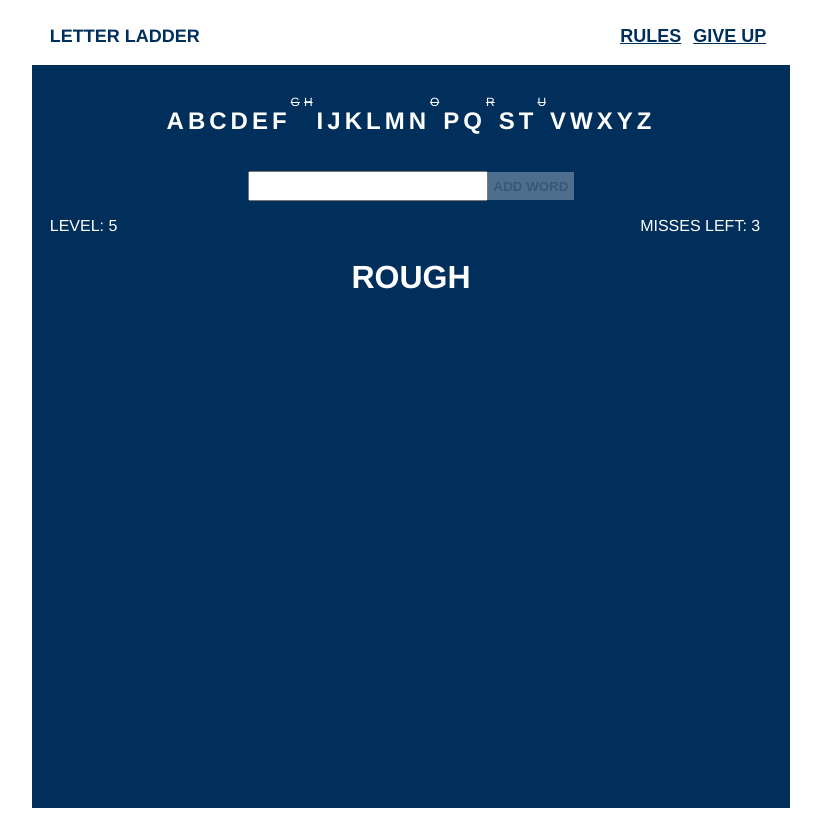
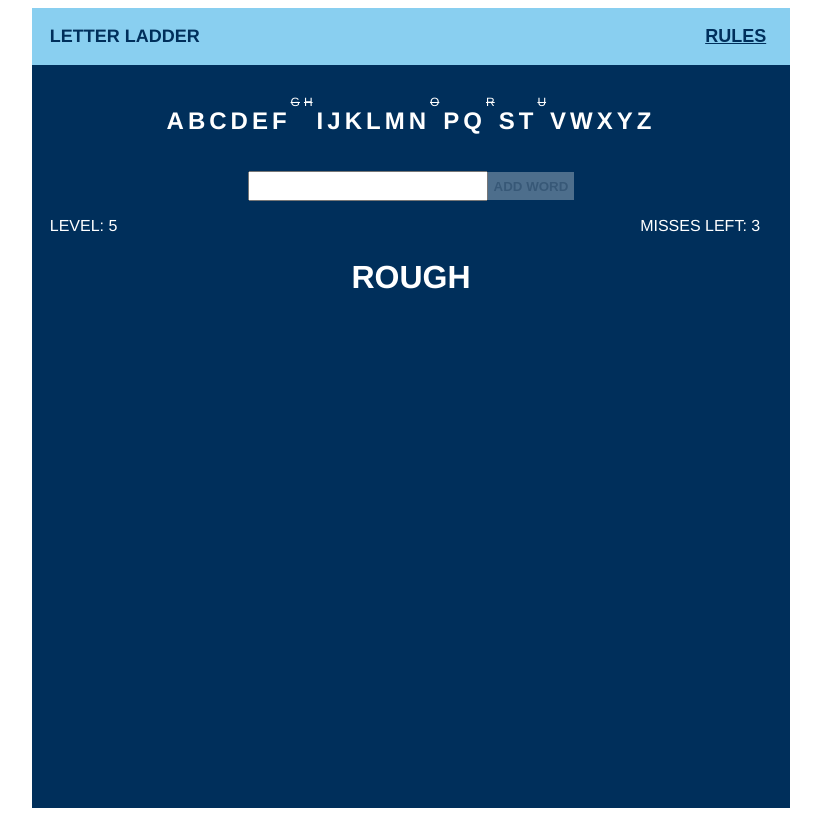
Before and after one commit to jwaters627/letterLadder, a React (Create React App) app: page / in a window 1280 px wide. Shown: the whole page, without its empty margins (229-1050 px from the left). Built offline with nearby package versions, Linux system fonts and the light colour scheme.

Commit message:
header color

```diff
--- a/src/Components/Page/container.js
+++ b/src/Components/Page/container.js
@@ -240,7 +240,6 @@ export const Page = () => {
         notMobile={notMobile}
         timeTaken={timeTaken}
         newlyUsedLetters={newlyUsedLetters}
-        finishGame={finishGame}
         shareLink={notMobile ? handleCreateImageDesktop : copyToClipboard}
         copied={copied}
         missedGuesses={missedGuesses}
--- a/src/Components/Page/styles.js
+++ b/src/Components/Page/styles.js
@@ -21,7 +21,7 @@ export const styles = {
     outline: 'none'
   },
   header: {
-    backgroundColor: '#fff',
+    backgroundColor: '#89cff0',
     paddingLeft: '18px',
     paddingRight: '18px',
     marginBottom: '18px',
--- a/src/Components/Page/ui.js
+++ b/src/Components/Page/ui.js
@@ -16,7 +16,6 @@ export const PageUI = ({
   notMobile,
   timeTaken,
   newlyUsedLetters,
-  finishGame,
   shareLink,
   copied,
   missedGuesses
@@ -30,11 +29,6 @@ export const PageUI = ({
             style={notMobile ? styles.rulesButton : styles.mobileRulesButton}
             onClick={() => setRulesOpen(true)}>
             RULES
-          </button>
-          <button
-            style={notMobile ? styles.rulesButton : styles.mobileRulesButton}
-            onClick={finishGame}>
-            GIVE UP
           </button>
         </div>
       </div>
```
Also changed, not shown: 1 other file (tests, documents, lock files or other folders).
